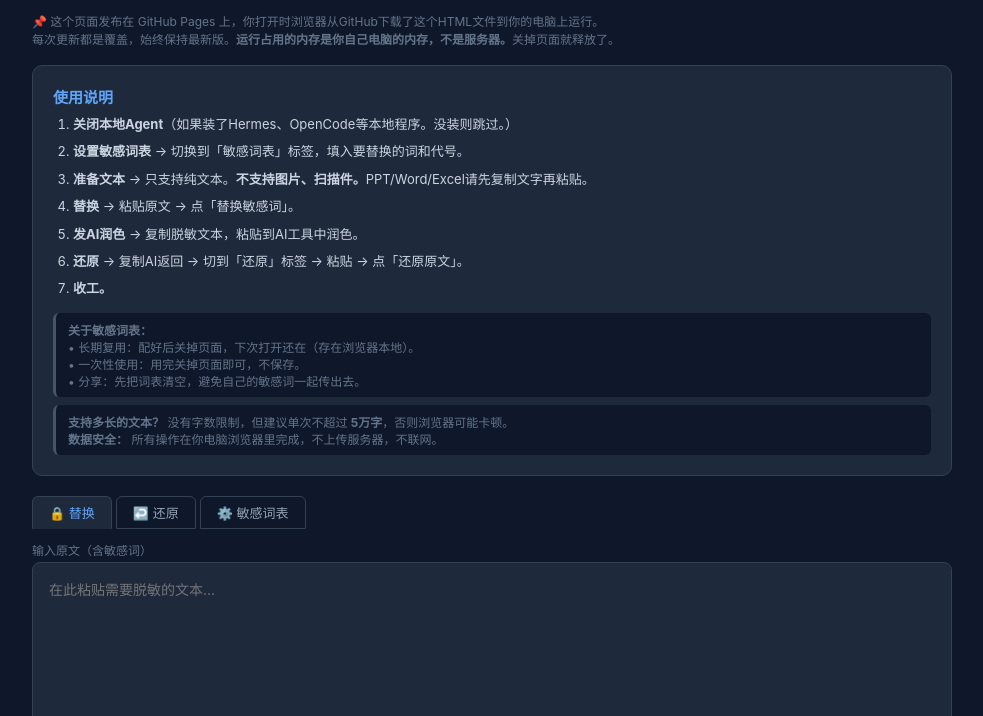
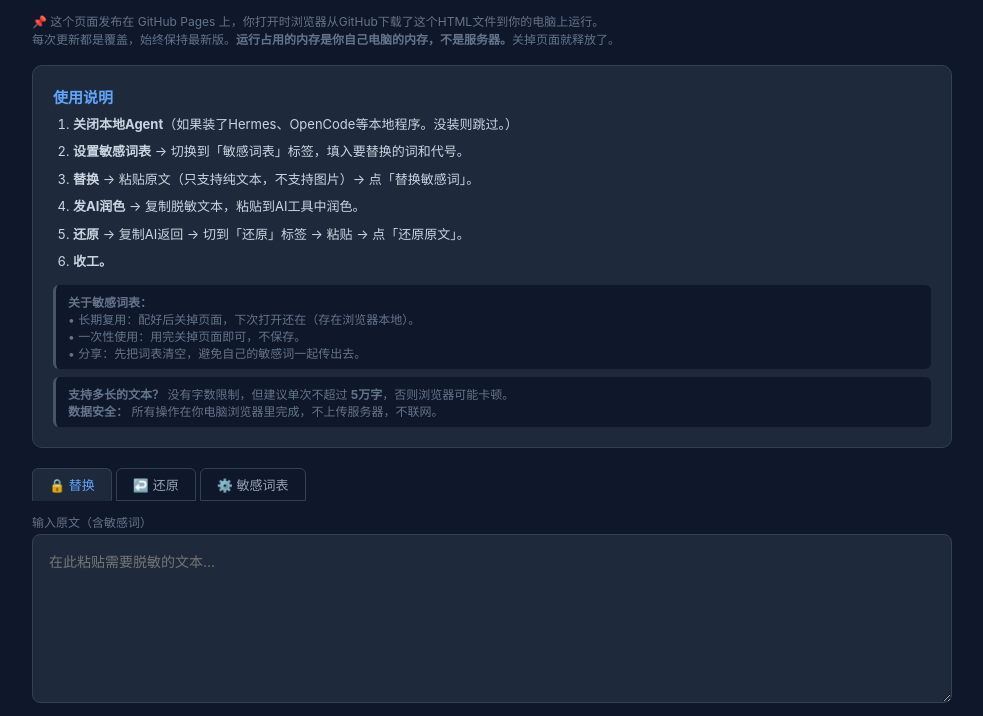
Before and after one commit to Sally-33/tuomin-tool, a plain HTML site: page index.html in a window 1280 px wide. Shown: the part 82-798 px from the top of the page, without its empty margins (148-1131 px from the left). Drawn offline with Linux system fonts and the light colour scheme.

Commit message:
merge steps 3/4

```diff
--- a/index.html
+++ b/index.html
@@ -72,8 +72,7 @@ input[type="text"]:focus { outline: none; border-color: #60a5fa; }
 <ol>
 <li><strong>关闭本地Agent</strong>（如果装了Hermes、OpenCode等本地程序。没装则跳过。）</li>
 <li><strong>设置敏感词表</strong> → 切换到「敏感词表」标签，填入要替换的词和代号。</li>
-<li><strong>准备文本</strong> → 只支持纯文本。<strong>不支持图片、扫描件。</strong>PPT/Word/Excel请先复制文字再粘贴。</li>
-<li><strong>替换</strong> → 粘贴原文 → 点「替换敏感词」。</li>
+<li><strong>替换</strong> → 粘贴原文（只支持纯文本，不支持图片）→ 点「替换敏感词」。</li>
 <li><strong>发AI润色</strong> → 复制脱敏文本，粘贴到AI工具中润色。</li>
 <li><strong>还原</strong> → 复制AI返回 → 切到「还原」标签 → 粘贴 → 点「还原原文」。</li>
 <li><strong>收工。</strong></li>
```
